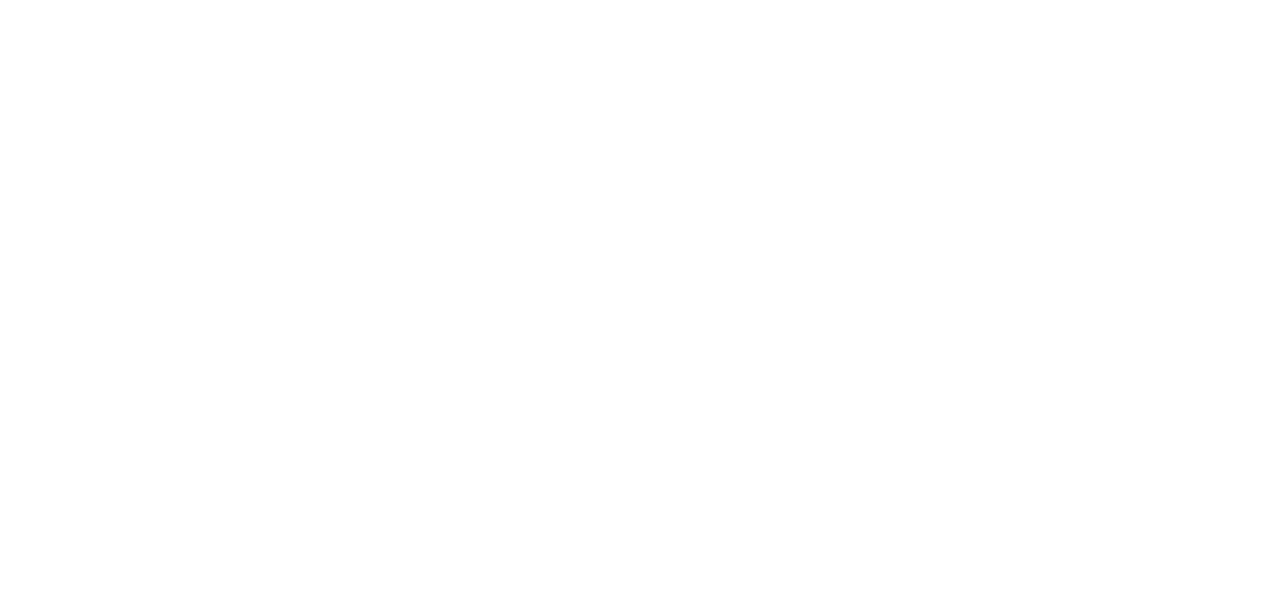
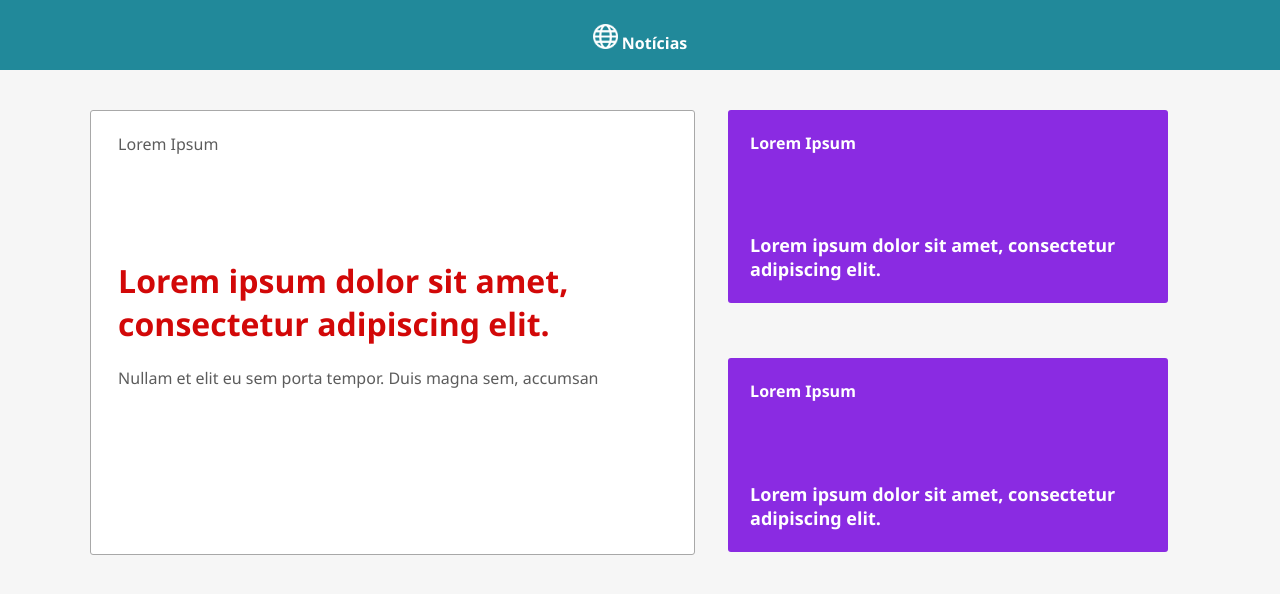
Before and after one commit to alevieiramoreira/news-webpage, a plain HTML site: page index.html in a window 1280 px wide. Drawn offline with Linux system fonts and the light colour scheme.

Commit message:
adiciona noticias destaque

```diff
--- a/index.html
+++ b/index.html
@@ -7,6 +7,32 @@
         <link rel="stylesheet" type="text/CSS" href="style.css" >
     </head>
     <body>
+        <header>
+            <div class="header-title white-txt bold">
+                <img src="img/logo.png" class="logo">
+                <b>Notícias</b>
+            </div>
+        </header>
 
+        <section class="highlights">
+            <div class="main-article">
+                <p class="article-tag">Lorem Ipsum</p>
+                <h1 class="main-title">Lorem ipsum dolor sit amet, consectetur adipiscing elit.</h1>
+                <br>
+                <p>Nullam et elit eu sem porta tempor. Duis magna sem, accumsan</p>
+            </div>
+            <div class="sub-article white-txt bold">
+                <p class="article-tag">Lorem Ipsum</p>
+                <p class="sub-article-txt" >Lorem ipsum dolor sit amet, consectetur adipiscing elit.</p>
+            </div>
+            <div class="sub-article white-txt bold">
+                <p class="article-tag">Lorem Ipsum</p>
+                <p class="sub-article-txt" >Lorem ipsum dolor sit amet, consectetur adipiscing elit.</p>
+            </div>
+        </section>
+
+        <section class="">
+
+        </section>
     </body>
 </html>
--- a/style.css
+++ b/style.css
@@ -0,0 +1,84 @@
+* {
+    box-sizing: border-box;
+    margin: 0;
+    padding: 0;
+}
+
+body{
+    background-color: #F6F6F6;
+    font-family: 'Segoe UI', Tahoma, Geneva, Verdana, sans-serif;
+}
+
+.white-txt{
+    color: #FFFFFF;
+}
+
+.bold{
+    font-weight: bold;
+}
+
+/* Desktops and laptops ----------- */
+@media only screen and (min-width : 1224px) {
+
+    header{
+        width: 100%;
+        height: 70px;
+        background-color: #21899A;
+        padding: 3vh;
+        margin-bottom: 5vh;
+    }
+
+    .header-title{
+        text-align: center;
+    }
+
+    .logo{
+        width: 25px;
+        height: 25px;
+        margin: 0 auto
+    }
+
+    .highlights{
+        display: block;
+        margin-left: 7%;
+        margin-right: 7%;
+    }
+
+    .main-article{
+        width: 55%;
+        border: #A8A8A8 solid 1px;
+        background-color: #FFFFFF;
+        float: left;
+        color: #5C5C5C;
+        padding: 2% 5% 15% 2.5%;
+        border-radius: 3px;
+    }
+
+    .article-tag{
+        margin-bottom: 20%;
+    }
+
+    .main-title{
+        color: #D20808;
+        font-size: 2em;
+    }
+
+    .sub-article-text{
+
+    }
+
+    .sub-article{
+        width: 40%;
+        height: 20%;
+        padding: 2%;
+        float: right;
+        background-color: blueviolet;
+        margin: 0% 2% 5% 2%;
+        border-radius: 3px;
+    }
+
+    .sub-article-txt{
+        font-size: large;
+    }
+
+}
```
Also changed, not shown: img/logo.png (added).
